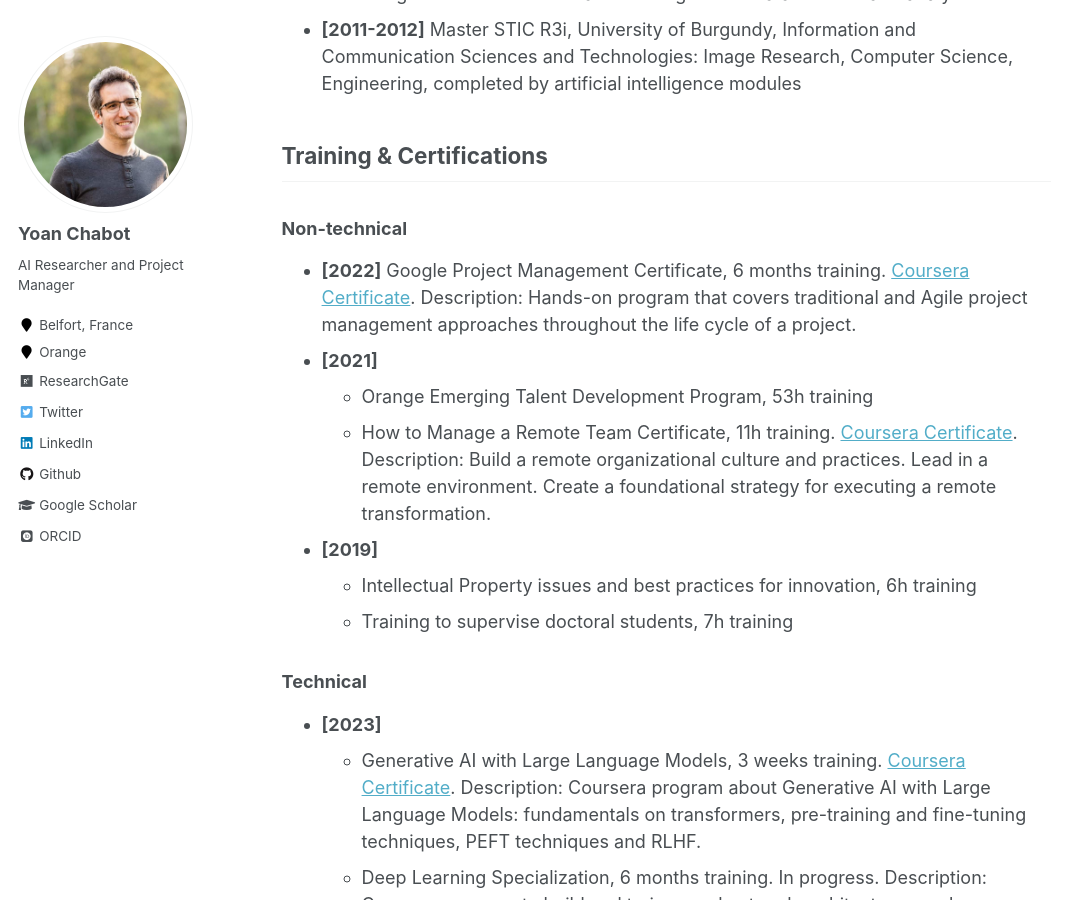
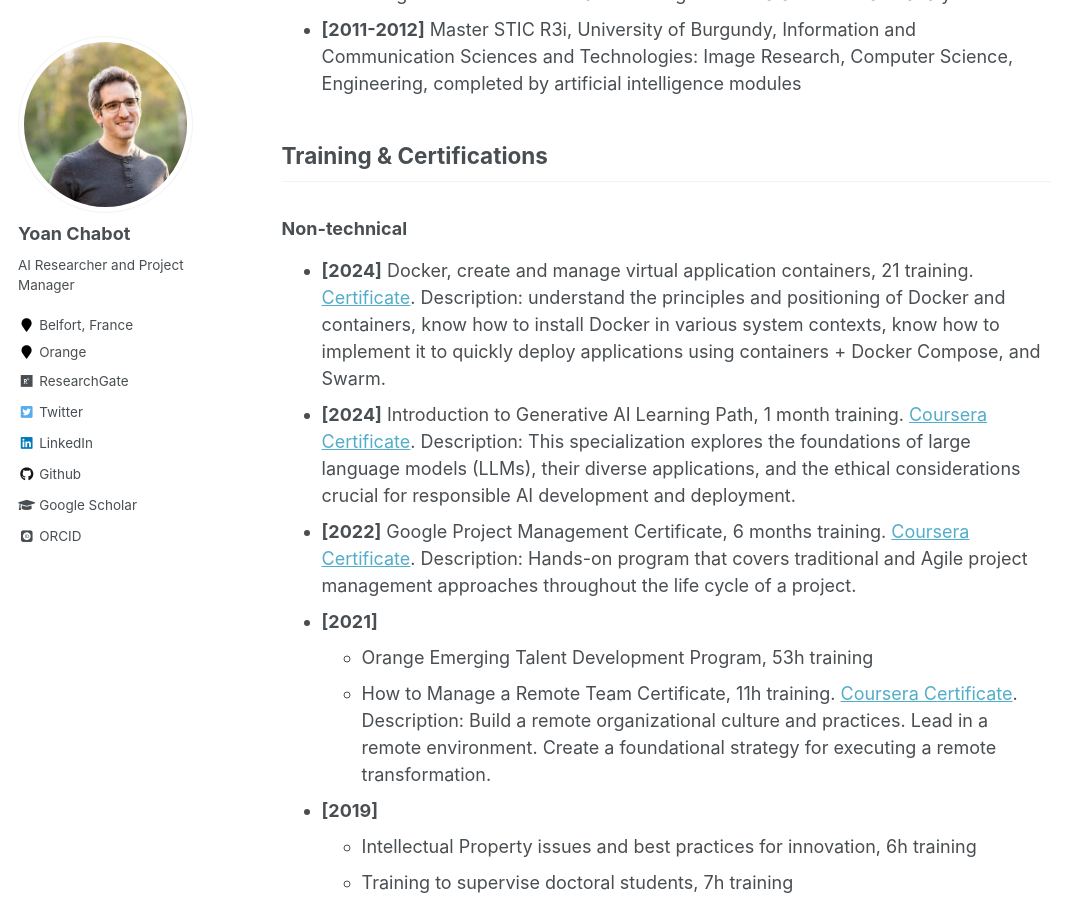
Before and after one commit to yoanchabot/yoanchabot.github.io, a Jekyll site: the page built from _pages/training.md, in a window 1280 px wide and 900 px high, scrolled down 809 px. Shown: the whole window, without its empty margins (0-1085 px from the left). Built offline with Jekyll 4.4.1, drawn with Linux system fonts in a browser that asks for light colours; some web fonts are replaced.

Commit message:
Update training.md

```diff
--- a/_pages/training.md
+++ b/_pages/training.md
@@ -20,6 +20,8 @@ author_profile: true
 
 ## Training & Certifications
 ### Non-technical
+* **[2024]** Docker, create and manage virtual application containers, 21 training. [Certificate](https://github.com/yoanchabot/papers/raw/main/docker_certificate.pdf). Description: understand the principles and positioning of Docker and containers, know how to install Docker in various system contexts, know how to implement it to quickly deploy applications using containers + Docker Compose, and Swarm.
+* **[2024]** Introduction to Generative AI Learning Path, 1 month training. [Coursera Certificate](https://github.com/yoanchabot/papers/raw/main/Coursera_UBEF4JKFO2IK.pdf). Description: This specialization explores the foundations of large language models (LLMs), their diverse applications, and the ethical considerations crucial for responsible AI development and deployment.
 * **[2022]** Google Project Management Certificate, 6 months training. [Coursera Certificate](https://github.com/yoanchabot/papers/raw/main/Coursera_SND53FTNS7UW.pdf). Description: Hands-on program that covers traditional and Agile project management approaches throughout the life cycle of a project.
 * **[2021]**
   * Orange Emerging Talent Development Program, 53h training
```
